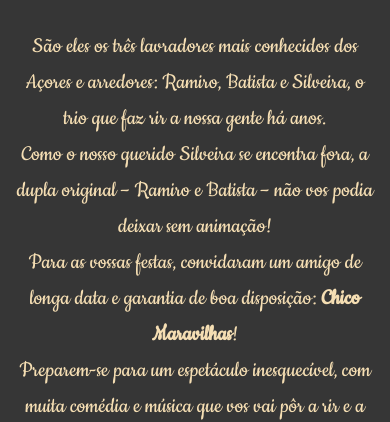
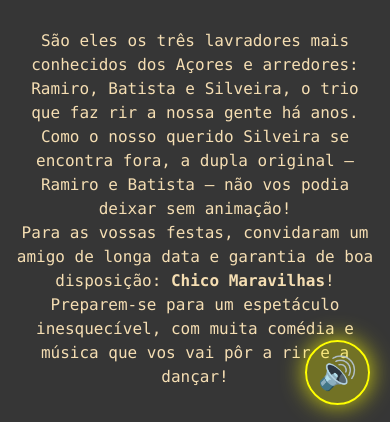
Before and after one commit to DercioBrasil/Fala-Quem-Sabe, a plain HTML site: page index.html in a window 390 px wide. Shown: the part 434-856 px from the top of the page. Drawn offline with nearby package versions, Linux system fonts and the light colour scheme; files whose address does not match are found by name; a web font is replaced by a local one.

Commit message:
07/11/2025
Updated CSS variables and styles for various components, including navbar, portfolio, and footer. Improved responsive design and added animations for buttons and overlays.

```diff
--- a/style.css
+++ b/style.css
@@ -3,7 +3,7 @@
 --cor-texto: wheat;
 --cor-destaque: #FFFF00;
 --font-primaria: 'Roboto', sans-serif;
---font-secundaria: 'Cookie', cursive;
+--font-secundaria: source-code-pro, Menlo, Monaco, Consolas, 'Courier New', monospace;
 }
 
 * {
@@ -118,7 +118,7 @@ height: 250px;
 
 /* ===== QUEM SOMOS ===== */
 .quemsomos h2 {
-font-size: 4.5rem;
+font-size: 5rem;
 margin-top: 3rem;
 font-weight: bold;
 color: var(--cor-destaque);
@@ -126,7 +126,7 @@ color: var(--cor-destaque);
 
 .quemsomos p {
 font-family: var(--font-secundaria);
-font-size: 1.5rem;
+font-size: 1rem;
 margin: 2rem auto;
 max-width: 800px;
 }
@@ -478,7 +478,7 @@ z-index: 999;
 display: flex;
 justify-content: center;
 align-items: center;
-opacity: 0;
+opacity: 1;
 transform: translateY(15px);
 }
 
```
